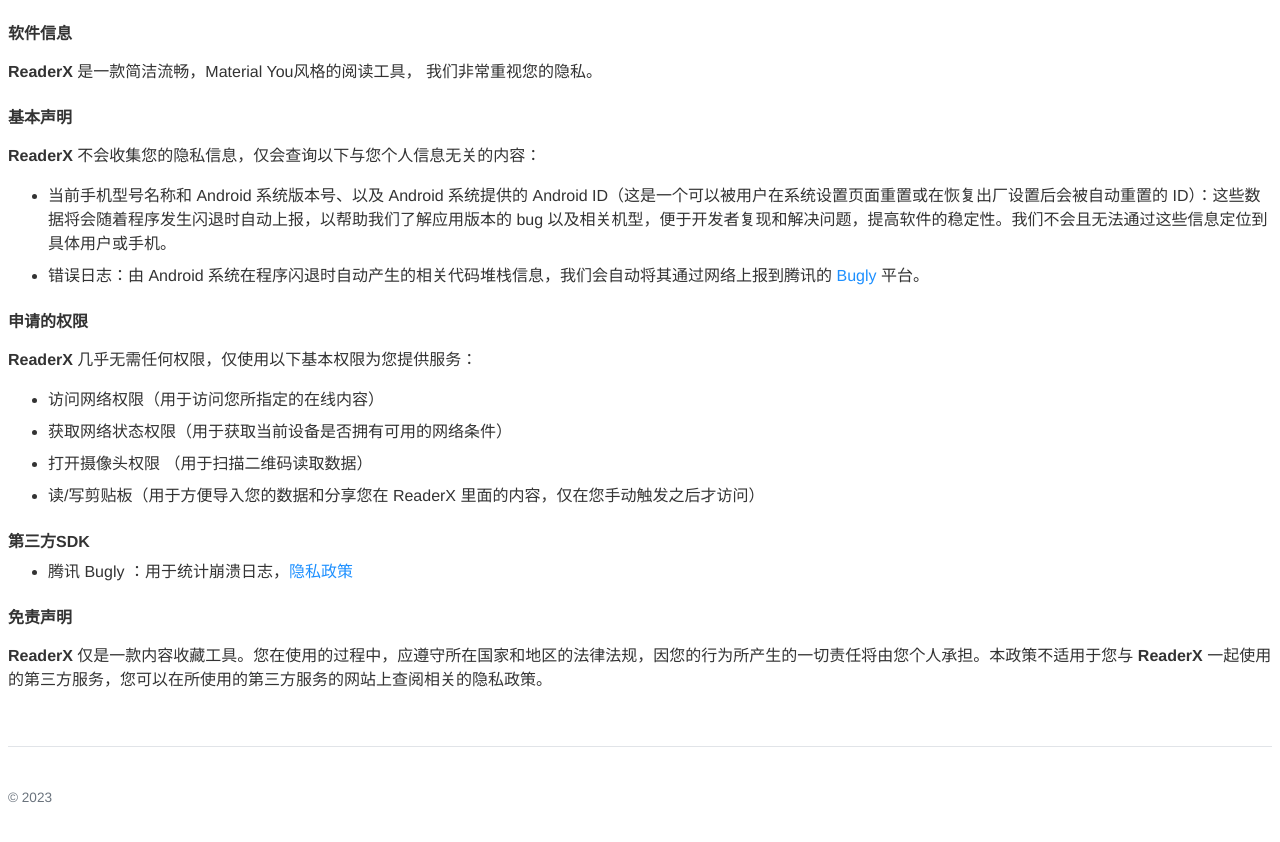
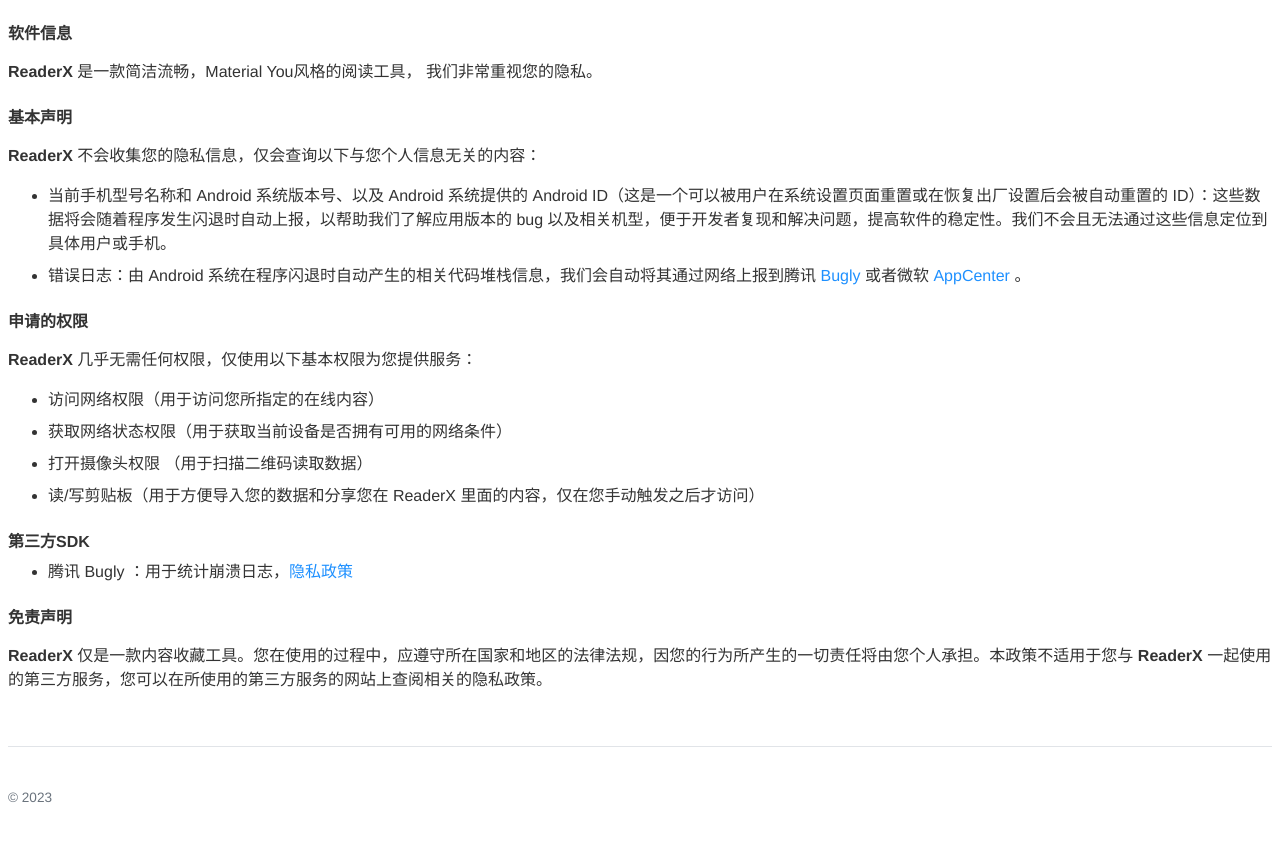
Before and after one commit to MarkMjw/markmjw.github.io, a Jekyll site: the page built from readerx/privacy.md, in a window 1280 px wide. Shown: the top 842 px of the page. Built offline with Jekyll 4.4.1, drawn with Linux system fonts in a browser that asks for light colours; our own code applies the rules of GitHub Pages for plain Markdown files.

Commit message:
Update privacy.md

```diff
--- a/readerx/privacy.md
+++ b/readerx/privacy.md
@@ -7,7 +7,7 @@
 **ReaderX** 不会收集您的隐私信息，仅会查询以下与您个人信息无关的内容：
 
 * 当前手机型号名称和 Android 系统版本号、以及 Android 系统提供的 Android ID（这是一个可以被用户在系统设置页面重置或在恢复出厂设置后会被自动重置的 ID）：这些数据将会随着程序发生闪退时自动上报，以帮助我们了解应用版本的 bug 以及相关机型，便于开发者复现和解决问题，提高软件的稳定性。我们不会且无法通过这些信息定位到具体用户或手机。
-* 错误日志：由 Android 系统在程序闪退时自动产生的相关代码堆栈信息，我们会自动将其通过网络上报到腾讯的 [Bugly](https://bugly.qq.com/v2) 平台。
+* 错误日志：由 Android 系统在程序闪退时自动产生的相关代码堆栈信息，我们会自动将其通过网络上报到腾讯 [Bugly](https://bugly.qq.com/v2) 或者微软 [AppCenter](https://appcenter.ms) 。
 
 #### 申请的权限
 
```
